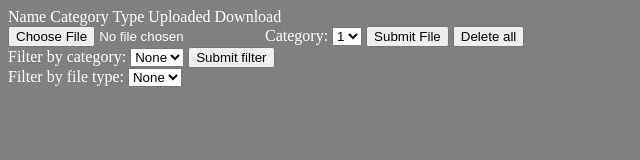
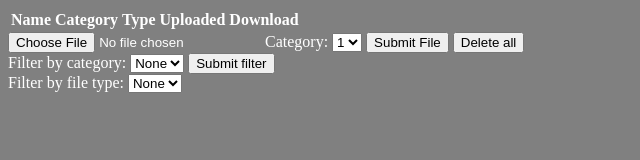
Before and after one commit to TooFam0us/kemppihackathon2023, a website: page index.html in a window 1280 px wide. Shown: the whole page, without its empty margins (0-640 px from the left). Drawn offline with nearby package versions, Linux system fonts and the light colour scheme; files that its build step writes are made by us from their sources; no server answers; files whose address does not match are found by name.

Commit message:
index.html changes

```diff
--- a/index.html
+++ b/index.html
@@ -11,16 +11,19 @@
 	<script src="/socket.io/socket.io.js"></script>
 
 	<div class="grid-container">
-		<div class ="grid-item1">
-			Name	Category	Type	Uploaded	Download
-		</div>
 		<div class="grid-item2" id="packgarea">
 
 
 			<div id="packageField">
-				<ul id="listDownload">
-
-				</ul>
+				<table id="listDownload">
+					<tr>
+						<th>Name</th>
+						<th>Category</th>
+						<th>Type</th>
+						<th>Uploaded</th>
+						<th>Download</th>
+					  </tr>
+				</table>
 			</div>
 
 		</div>
```
